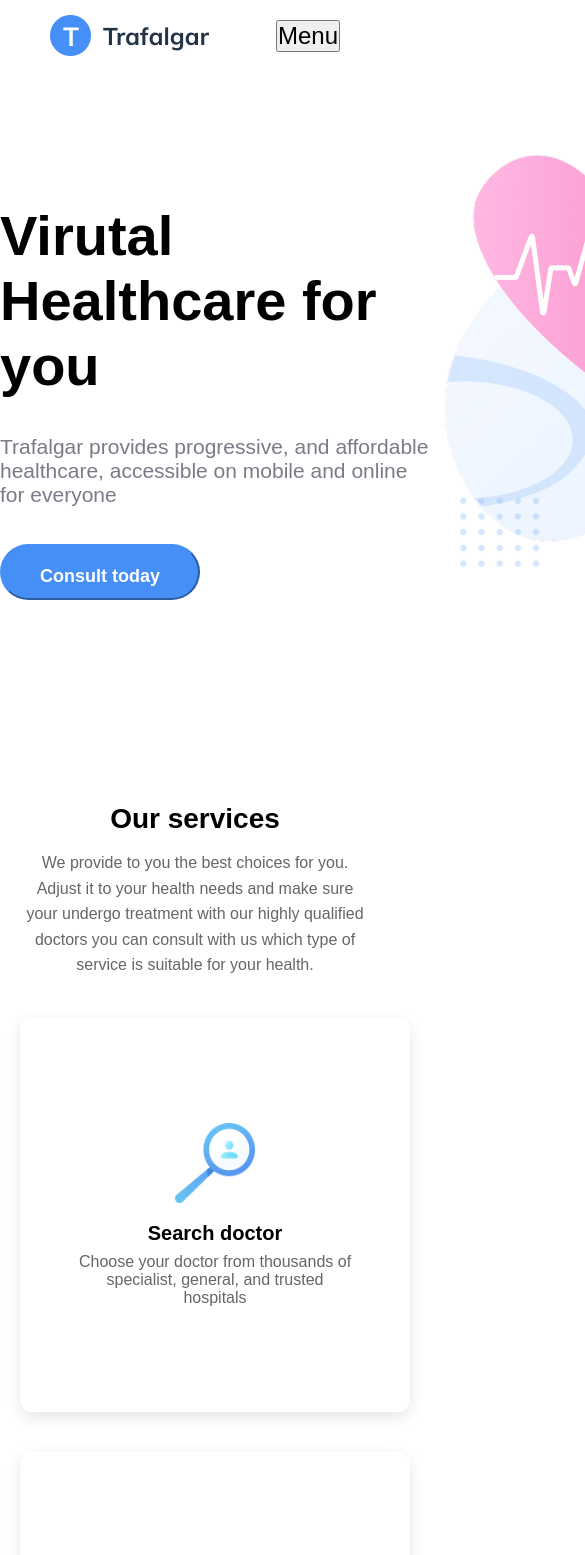
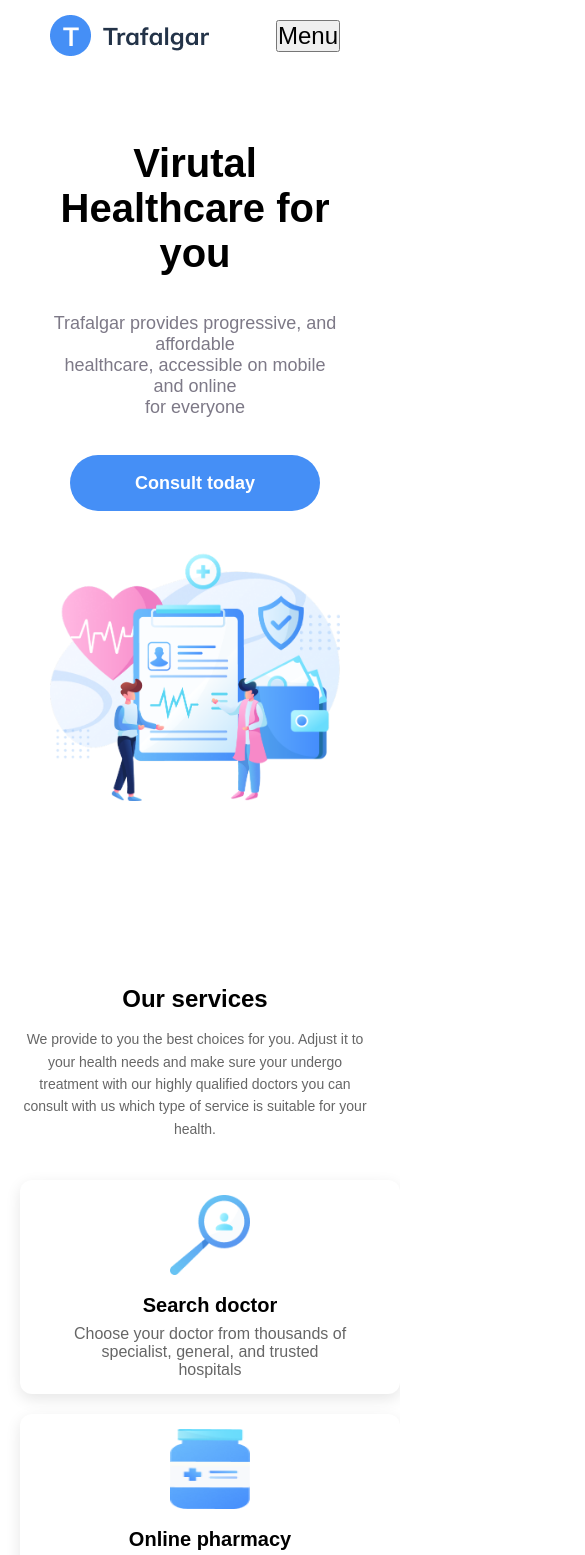
Before and after one commit to DUT-Info-Montreuil/2025_R4A10_SASIKUMAR_REGAN, an Angular app in the folder tp2/: page / in a window 390 px wide. Shown: the top 1555 px of the page, 585 px wide, since content can reach past the window. Built offline with nearby package versions, Linux system fonts and the light colour scheme.

Commit message:
responsive rapide du reste fait

```diff
--- a/tp2/src/app/components/footer/footer.component.scss
+++ b/tp2/src/app/components/footer/footer.component.scss
@@ -4,7 +4,6 @@
   padding: 40px 20px;
   display: flex;
   justify-content: center;
-  width: 100%;
 }
 
 .footer-container {
@@ -64,3 +63,27 @@
   margin-right: 10px;
   border: 2px solid #007bff;
 }
+
+@media screen and (max-width: 600px) {
+  .footer-container {
+    flex-direction: column;
+    align-items: center;
+    text-align: center;
+  }
+
+  .footer-section {
+    max-width: 100%;
+    margin-bottom: 20px;
+  }
+
+  .logo {
+    justify-content: center;
+  }
+}
+
+@media screen and (min-width: 1200px) {
+  .footer-container {
+    flex-direction: row;
+    justify-content: space-between;
+  }
+}
--- a/tp2/src/app/components/image-slide/image-slide.component.scss
+++ b/tp2/src/app/components/image-slide/image-slide.component.scss
@@ -38,3 +38,56 @@
     margin-left: 20px;
   }
 }
+
+@media screen and (max-width: 600px) {
+  .slide-content {
+    flex-direction: column;
+    text-align: center;
+    padding: 30px;
+    max-width: 90%;
+  }
+
+  img {
+    width: 60px;
+    height: 60px;
+    margin-bottom: 15px;
+  }
+
+  .info {
+    text-align: center;
+  }
+
+  h3 {
+    font-size: 18px;
+  }
+
+  .title {
+    font-size: 14px;
+  }
+
+  .quote {
+    font-size: 14px;
+    margin-left: 0;
+    margin-top: 10px;
+  }
+}
+
+@media screen and (min-width: 1200px) {
+  .slide-content {
+    max-width: 1000px;
+    padding: 50px;
+  }
+
+  img {
+    width: 100px;
+    height: 100px;
+  }
+
+  h3 {
+    font-size: 24px;
+  }
+
+  .quote {
+    font-size: 18px;
+  }
+}
--- a/tp2/src/app/components/image-slider/image-slider.component.scss
+++ b/tp2/src/app/components/image-slider/image-slider.component.scss
@@ -48,3 +48,66 @@
     }
   }
 }
+
+@media screen and (max-width: 600px) {
+  .image-slider {
+    padding: 30px 10px;
+  }
+
+  h2 {
+    font-size: 24px;
+  }
+
+  .slide-container {
+    max-width: 100%;
+  }
+
+  .controls {
+    margin-top: 15px;
+
+    button {
+      font-size: 20px;
+    }
+
+    span {
+      width: 6px;
+      height: 6px;
+      margin: 0 4px;
+    }
+
+    .active {
+      width: 8px;
+      height: 8px;
+    }
+  }
+}
+
+@media screen and (min-width: 1200px) {
+  .image-slider {
+    padding: 60px 30px;
+  }
+
+  h2 {
+    font-size: 32px;
+  }
+
+  .slide-container {
+    max-width: 1000px;
+  }
+
+  .controls {
+    button {
+      font-size: 28px;
+    }
+
+    span {
+      width: 10px;
+      height: 10px;
+    }
+
+    .active {
+      width: 12px;
+      height: 12px;
+    }
+  }
+}
--- a/tp2/src/app/components/service-card/service-card.component.scss
+++ b/tp2/src/app/components/service-card/service-card.component.scss
@@ -37,3 +37,45 @@
     max-width: 80%;
   }
 }
+
+@media screen and (max-width: 600px) {
+  .service-card {
+    width: 100%;
+    height: auto;
+    padding: 15px;
+  }
+
+  .icon img {
+    width: 60px;
+    height: 60px;
+  }
+
+  h3 {
+    font-size: 18px;
+  }
+
+  p {
+    font-size: 14px;
+    max-width: 100%;
+  }
+}
+
+@media screen and (min-width: 1200px) {
+  .service-card {
+    width: 400px;
+    height: 380px;
+  }
+
+  .icon img {
+    width: 90px;
+    height: 90px;
+  }
+
+  h3 {
+    font-size: 22px;
+  }
+
+  p {
+    font-size: 18px;
+  }
+}
--- a/tp2/src/app/components/services-section/services-section.component.scss
+++ b/tp2/src/app/components/services-section/services-section.component.scss
@@ -2,8 +2,9 @@
   text-align: center;
   margin: 80px auto;
   padding: 50px 20px;
+}
 
-  h2 {
+.services h2 {
   font-size: 28px;
   margin-bottom: 15px;
 }
@@ -40,6 +41,35 @@
   align-items: center;
   justify-content: center;
   margin: 50px auto 0;
+}
 
+.learn-more-btn:hover {
+  background: #458FF6;
+  color: white;
+}
+
+@media screen and (max-width: 600px) {
+  .services-grid {
+    grid-template-columns: 1fr;
+    gap: 20px;
+  }
+
+  .services h2 {
+    font-size: 24px;
+  }
+
+  .services-description {
+    font-size: 14px;
+  }
+
+  .learn-more-btn {
+    width: 100%;
+    max-width: 250px;
   }
 }
+
+@media screen and (min-width: 1200px) {
+  .services-grid {
+    grid-template-columns: repeat(3, 1fr);
+  }
+}
--- a/tp2/src/app/components/vh-section/vh-section.component.scss
+++ b/tp2/src/app/components/vh-section/vh-section.component.scss
@@ -3,23 +3,20 @@
   grid-template-columns: repeat(2, 1fr);
   align-items: center;
   justify-items: center;
-
+  gap: 20px;
+  padding: 50px;
 }
 
 .left-content {
   width: 445px;
-  height: 338px;
-  top: 283px;
-  left: 190px;
+  height: auto;
   border-radius: 55px;
-
 }
 
 .img-vh {
   width: 693px;
-  height: 598px;
-  top: 177px;
-  left: 744px;
+  height: auto;
+  max-width: 100%;
 }
 
 h1 {
@@ -34,7 +31,6 @@ p {
   font-weight: 300;
   color: #7D7987;
   padding-bottom: 37px;
-
 }
 
 .btn-consult-today {
@@ -42,14 +38,52 @@ p {
   color: white;
   width: 200px;
   height: 56px;
-  top: 564px;
-  left: 190px;
   border-radius: 55px;
-  border-color: #458FF6;
-
+  border: none;
   font-weight: 700;
   font-size: 18px;
-  line-height: 60px;
+  text-align: center;
+  cursor: pointer;
+  transition: 0.3s;
+}
 
+.btn-consult-today:hover {
+  background-color: #3b82f6;
+}
 
+@media screen and (max-width: 600px) {
+  #virtual-healthcare {
+    grid-template-columns: 1fr;
+    text-align: center;
+  }
+
+  .left-content {
+    width: 100%;
+    padding: 20px;
+  }
+
+  .img-vh {
+    width: 100%;
+    max-width: 350px;
+  }
+
+  h1 {
+    font-size: 40px;
+  }
+
+  p {
+    font-size: 18px;
+  }
+
+  .btn-consult-today {
+    width: 100%;
+    max-width: 250px;
+  }
 }
+
+@media screen and (min-width: 1200px) {
+  #virtual-healthcare {
+    grid-template-columns: repeat(2, 1fr);
+    justify-items: start;
+  }
+}
```
Lines whose indentation alone changed are shown as unchanged.
